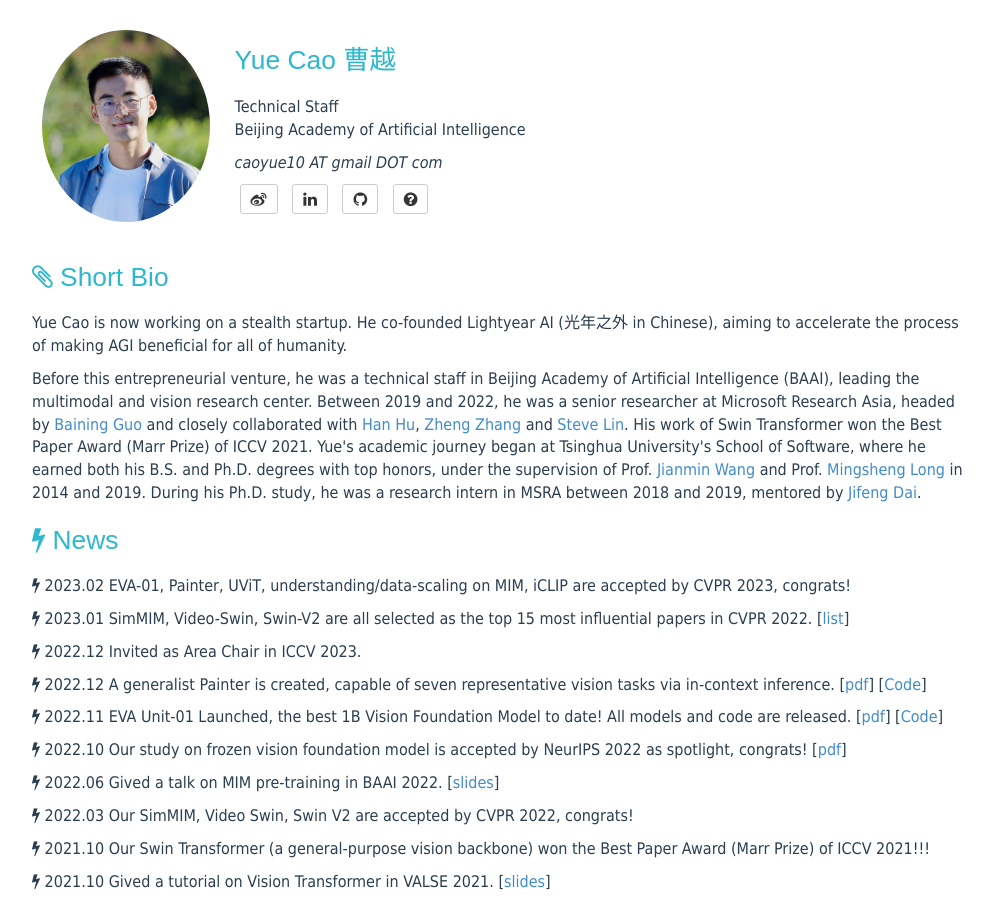
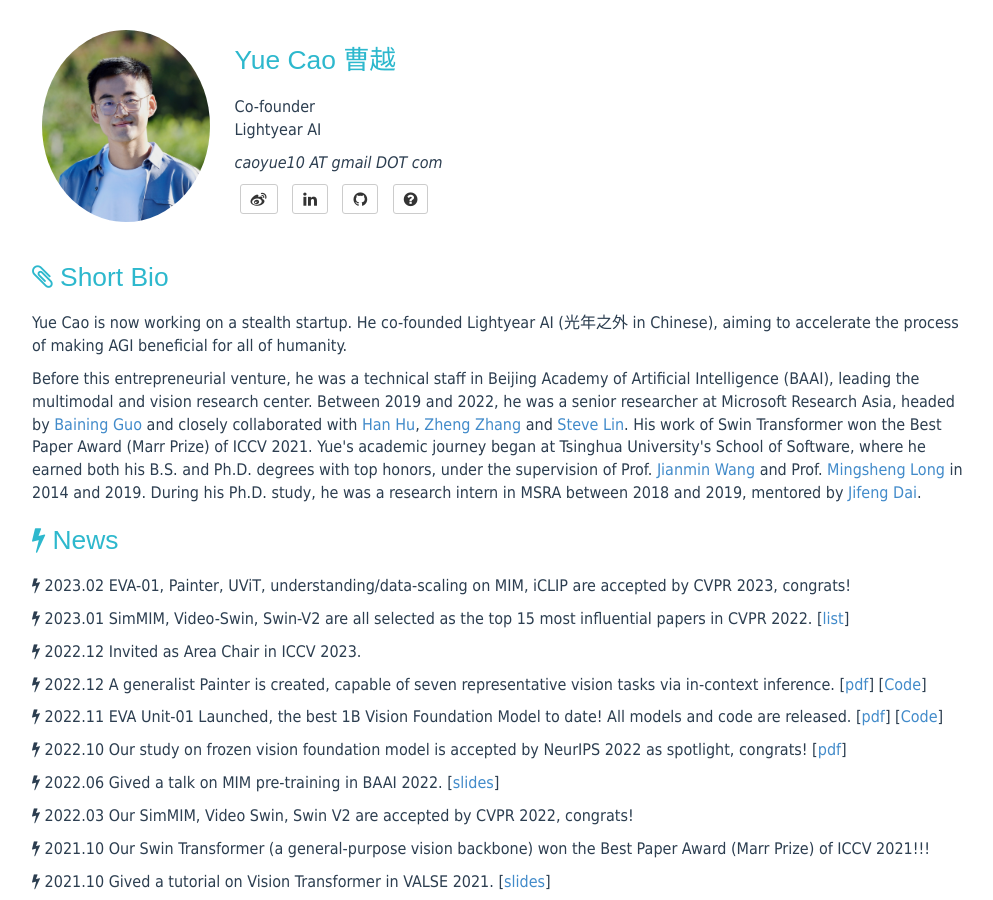
Before and after one commit to caoyue10/caoyue10.github.io, a Jekyll site: the page built from index.html, in a window 1280 px wide and 900 px high. Shown: the whole window, without its empty margins (138-1131 px from the left). Built offline with Jekyll 4.4.1, drawn with Linux system fonts in a browser that asks for light colours; the list of posts is cut into pages by our own code.

Commit message:
Update title.html

```diff
--- a/_includes/title.html
+++ b/_includes/title.html
@@ -5,8 +5,8 @@
 <div id="contact-list" class="div_right">
     <h1>Yue Cao 曹越</h1>
     <p>
-        Technical Staff<br>
-	Beijing Academy of Artificial Intelligence
+        Co-founder<br>
+	Lightyear AI
     </p>
     <p><em>caoyue10 AT gmail DOT com</em></p>
 <div id="contact-list">
```
